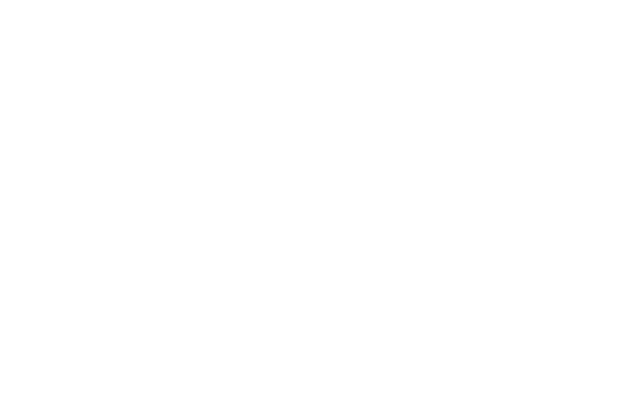
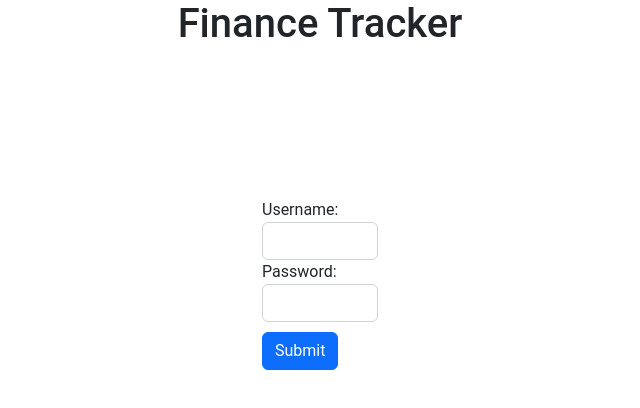
Before and after one commit to mischa95/finance_tracker_frontend, an Angular app: page /Login in a window 1280 px wide. Before the commit this address led to /. Shown: the top 408 px of the page, without its empty margins (320-960 px from the left). Built offline with nearby package versions, Linux system fonts and the light colour scheme.

Commit message:
update commit

```diff
--- a/src/app/app.component.html
+++ b/src/app/app.component.html
@@ -4,7 +4,8 @@
       <span class="example-spacer"></span>
 
      </mat-toolbar> -->
-  <div class="component-container">
+
+  <div class="expense-container">
     <router-outlet></router-outlet>
   </div>
 </div>
--- a/src/app/components/expense-list/expense-list.component.html
+++ b/src/app/components/expense-list/expense-list.component.html
@@ -18,7 +18,7 @@
             <tr *ngFor="let expense of expenses">
                 <td>{{expense.description}}</td>
                 <td>{{expense.price}} {{expense.currency}}</td>
-                <td>{{expense.category?.categoryName}}</td>
+                <td>{{expense.category.categoryName}}</td>
                 <td>{{expense.date}}</td>
                 <td>
                     <button (click)="openUpdateExpenseModal(expense.id)">
--- /dev/null
+++ b/src/app/login-form/login-form.component.css
@@ -0,0 +1,9 @@
+form{
+    margin-top: 150px;
+    margin-left: 500px;
+    margin-right: 500px;
+}
+
+button{
+    margin-top: 10px;
+}
--- /dev/null
+++ b/src/app/login-form/login-form.component.html
@@ -0,0 +1,20 @@
+<div class="text-center">
+    <h1>Finance Tracker</h1>
+  </div>
+<div class="container">
+
+<!-- <div class="alert alert-danger" [hidden]="!error">
+	There was a problem logging in. Please try again.
+</div> -->
+<form role="form" (submit)="login()">
+
+	<div class="form-group">
+		<label for="username">Username:</label> <input type="text"
+			class="form-control" id="username" name="username" [(ngModel)]="user.username"/>
+	</div>
+	<div class="form-group">
+		<label for="password">Password:</label> <input type="password"
+			class="form-control" id="password" name="password" [(ngModel)]="user.password"/>
+	</div>
+	<button type="submit" class="btn btn-primary">Submit</button>
+</form>
--- /dev/null
+++ b/src/app/models/user.ts
@@ -0,0 +1,4 @@
+export class User {
+    username: string;
+    password: string;
+}
--- /dev/null
+++ b/src/app/services/login.service.ts
@@ -0,0 +1,19 @@
+import { HttpClient, HttpHeaders } from '@angular/common/http';
+import { Injectable } from '@angular/core';
+import { User } from '../models/user';
+import { Observable } from 'rxjs';
+
+@Injectable({
+  providedIn: 'root'
+})
+export class LoginService {
+
+  private getUrl: string = "http://localhost:8080";
+
+  constructor(private http: HttpClient) {
+  }
+
+  loginUser(user: User):Observable<object> {
+    return this.http.post(`${this.getUrl}/user/login`, user);
+    }
+}
```
Also changed, not shown: src/app/app.module.ts (+5 -2 lines), 1 other file (tests, documents, lock files or other folders).
